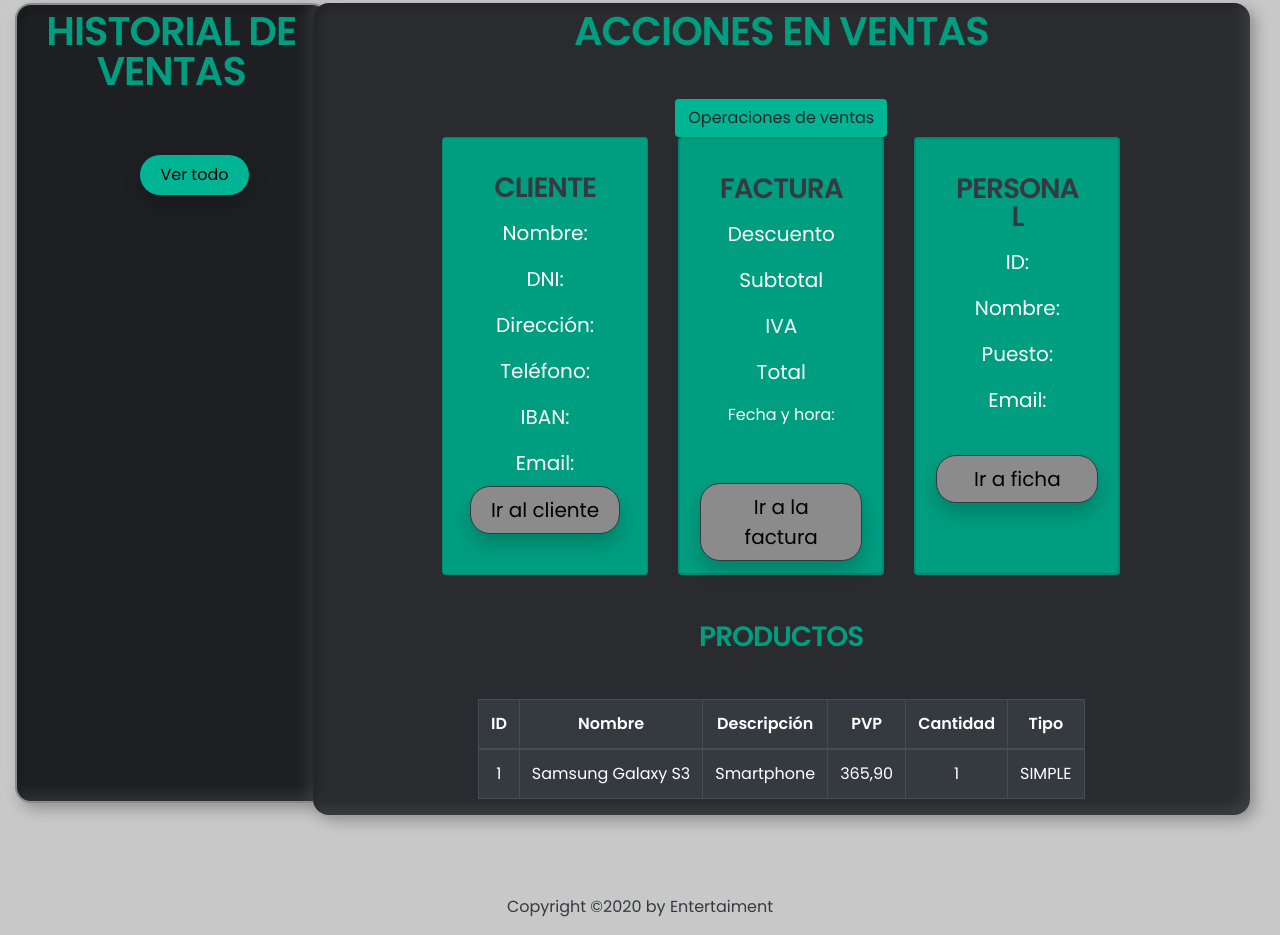
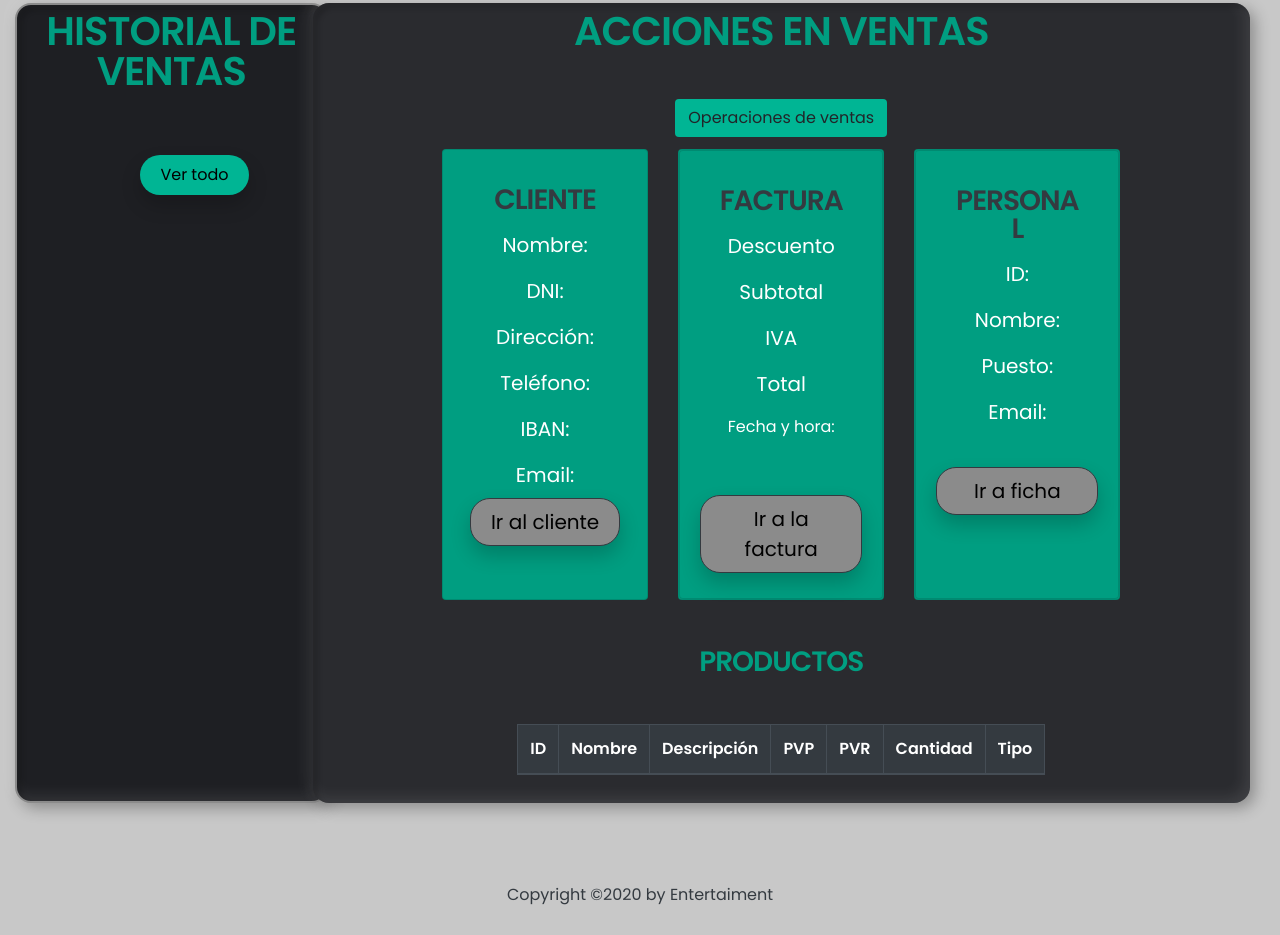
Before and after one commit to Chachel28/ElectronJs-SpringBoot-Docker-App, an Electron app: page Front/views/sales.html in a window 1280 px wide. Shown: the part 238-1173 px from the top of the page. Drawn offline with nearby package versions, Linux system fonts and the light colour scheme; no server answers.

Commit message:
Terminado Ventas

```diff
--- a/Front/views/sales.html
+++ b/Front/views/sales.html
@@ -106,19 +106,12 @@
                                         <th scope="col">Nombre</th>
                                         <th scope="col">Descripción</th>
                                         <th scope="col">PVP</th>
+                                        <th scope="col">PVR</th>
                                         <th scope="col">Cantidad</th>
                                         <th scope="col">Tipo</th>
                                     </tr>
                                 </thead>
-                                <tbody>
-                                    <tr>
-                                        <td>1</td>
-                                        <td>Samsung Galaxy S3</td>
-                                        <td>Smartphone</td>
-                                        <td>365,90</td>
-                                        <td>1</td>
-                                        <td>SIMPLE</td>
-                                    </tr>
+                                <tbody id="products">
                                 </tbody>
                             </table>
                         </div>
```
Also changed, not shown: Front/views/products.html (+0 -1 lines), Front/dist/js/productsConnection.js, Front/dist/js/salesConnection.js.
